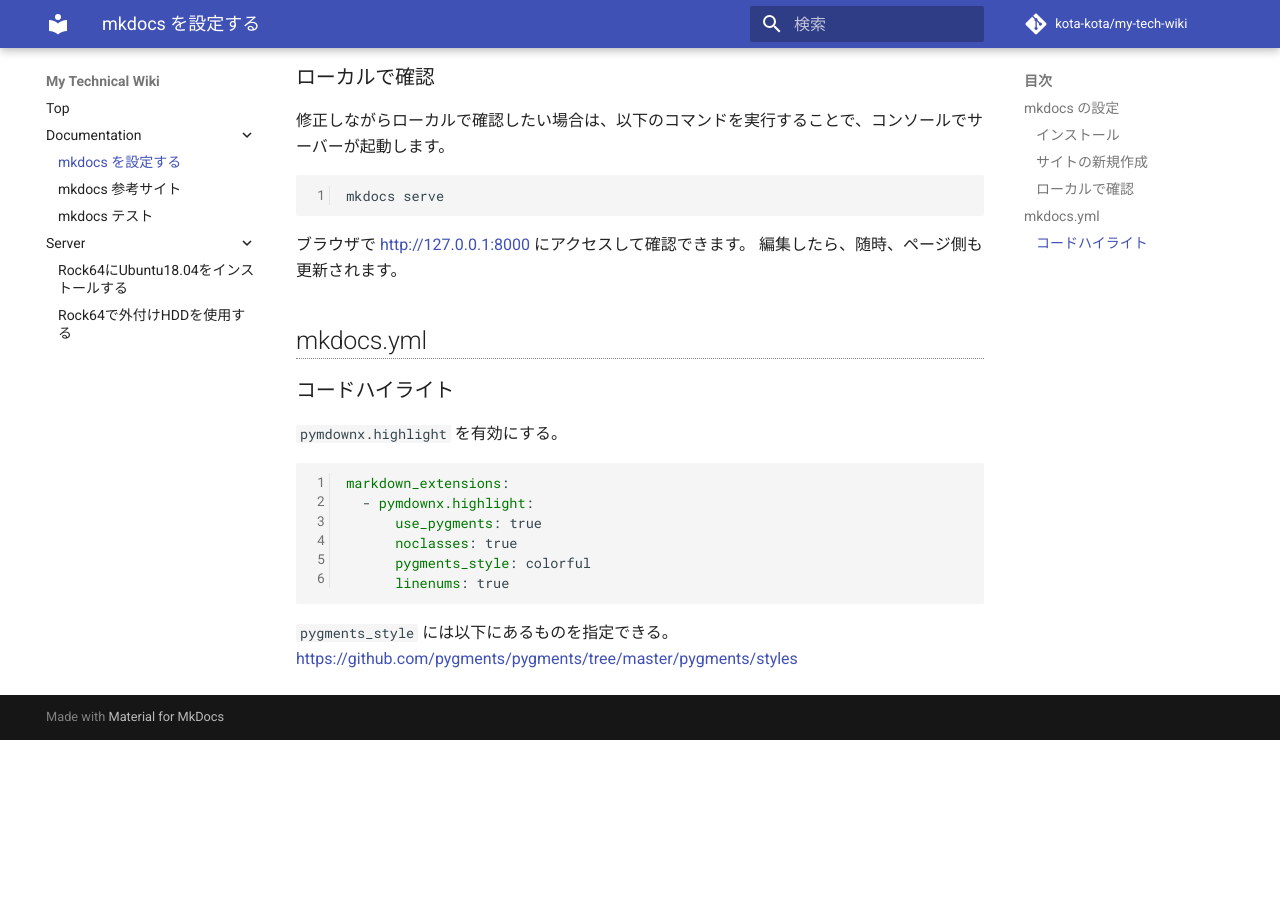
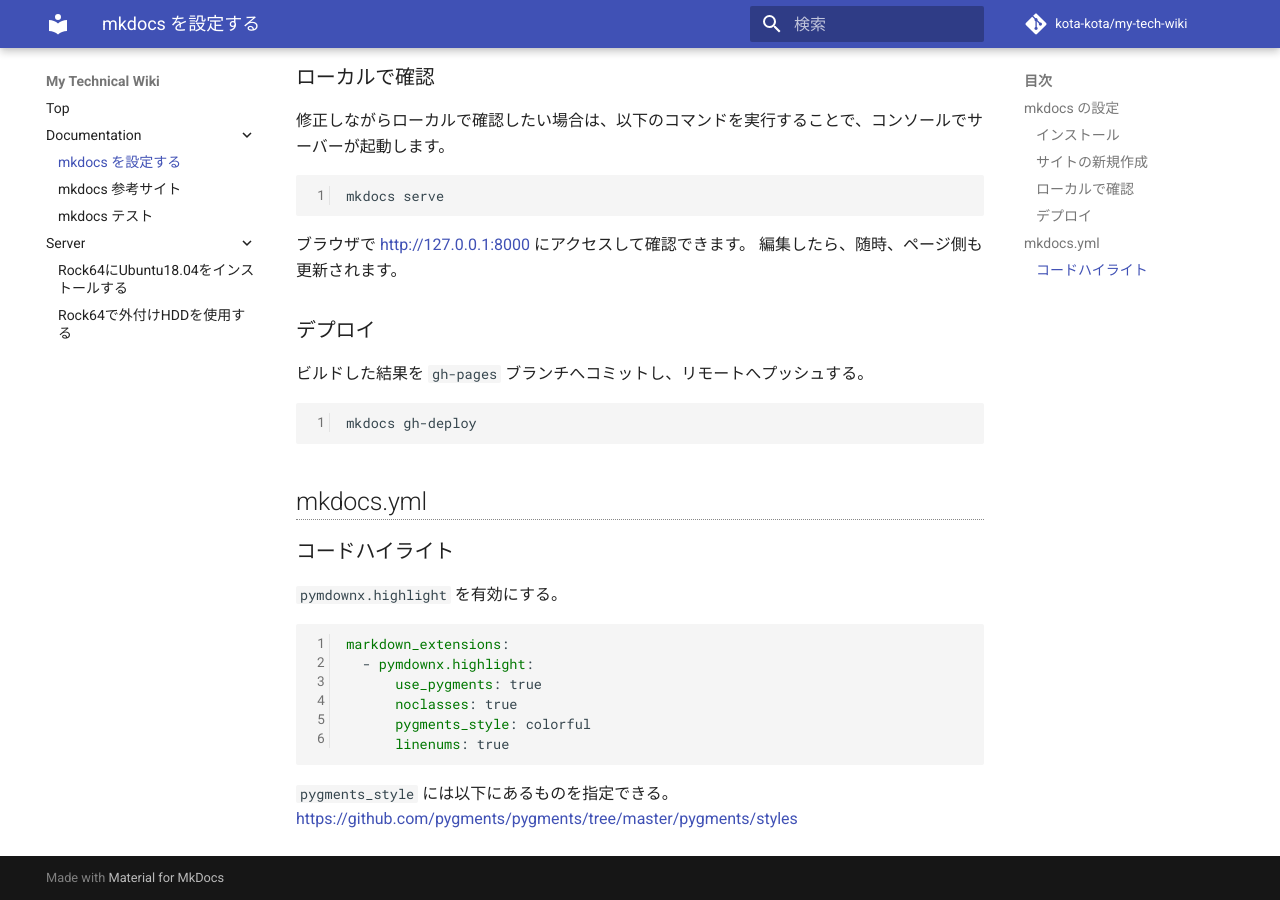
Before and after one commit to kota-kota/my-tech-wiki, an MkDocs documentation site: the page built from docs/Documentation/00_mkdocs_settings.md, in a window 1280 px wide and 900 px high, scrolled down 622 px. Built offline with MkDocs 1.6.1 and Material for MkDocs 9.7.7, drawn with Linux system fonts in a browser that asks for light colours; comment, search, counter and statistics services are not loaded; before the commit the page ends 1362 px from its top, so only the background shows below that.

Commit message:
modify docs

````diff
--- a/docs/Documentation/00_mkdocs_settings.md
+++ b/docs/Documentation/00_mkdocs_settings.md
@@ -38,6 +38,14 @@
 ブラウザで <http://127.0.0.1:8000> にアクセスして確認できます。
 編集したら、随時、ページ側も更新されます。
 
+### デプロイ
+
+ビルドした結果を `gh-pages` ブランチへコミットし、リモートへプッシュする。
+
+```bash
+mkdocs gh-deploy
+```
+
 ## mkdocs.yml
 
 ### コードハイライト
````
Also changed, not shown: 1 other file.
